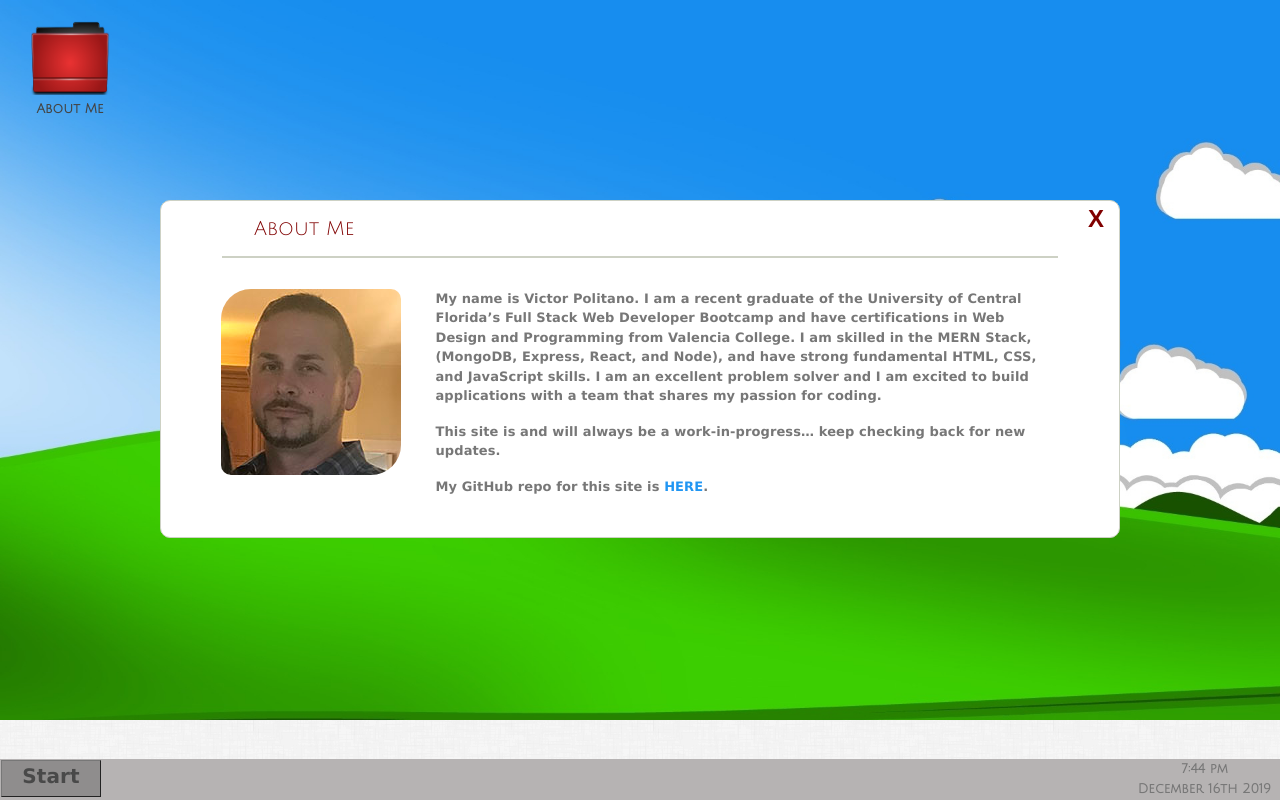
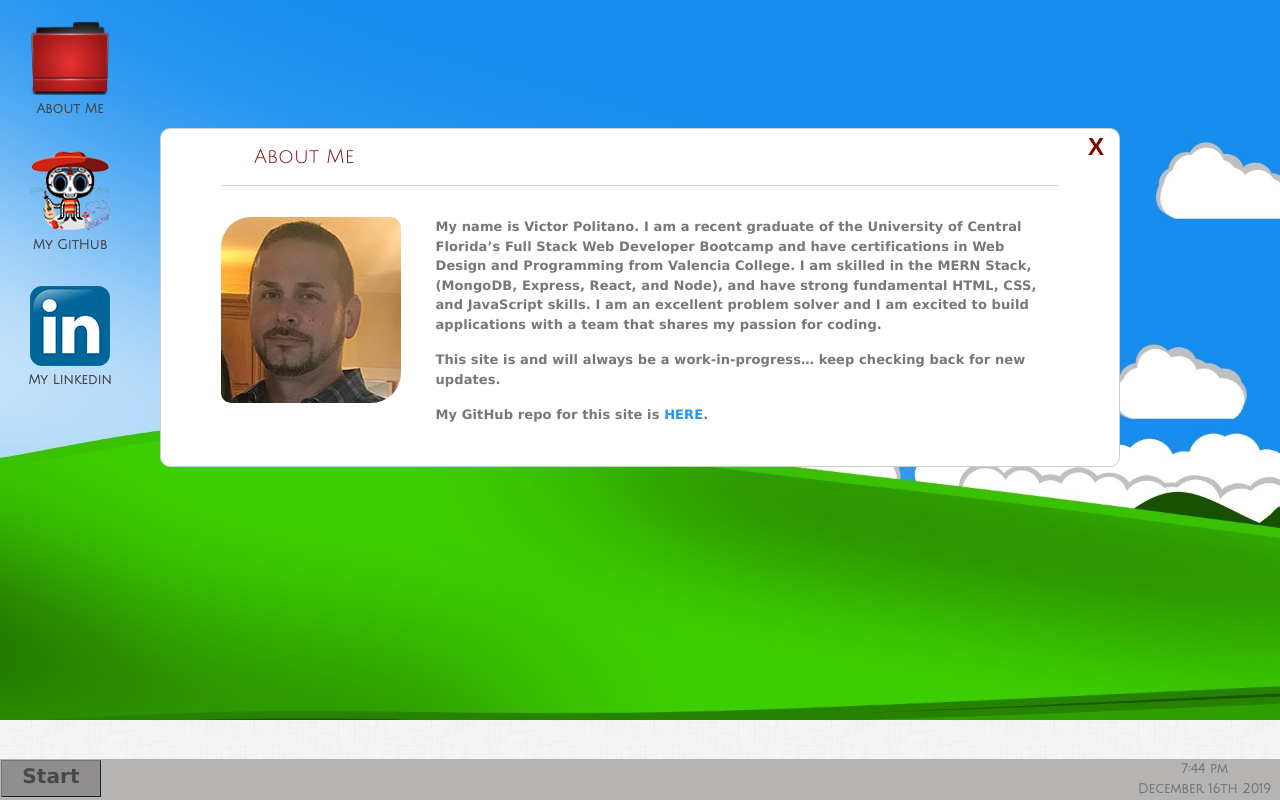
Before and after one commit to viant3/reactportfolio, a React (Create React App) app in the folder client/: page /#/ in a window 1280 px wide. Built offline with nearby package versions, Linux system fonts and the light colour scheme.

Commit message:
added github and linkedin links to virtual desktop

```diff
--- a/client/src/components/About/style.css
+++ b/client/src/components/About/style.css
@@ -5,7 +5,7 @@
   position: absolute;
   margin-left: auto;
   margin-right: auto;
-  margin-top: 5%;
+  margin-top: 10%;
   left: 0;
   right: 0;
   border: .5px;
--- a/client/src/pages/index2.js
+++ b/client/src/pages/index2.js
@@ -8,7 +8,8 @@ import Moment from 'react-moment';
 import About from "../components/About";
 
 import Folder from "./images/folder.png"
-
+import DeadCat from "./images/deadCat.png"
+import Linked from "./images/linked.png"
 
 
 
@@ -86,8 +87,23 @@ class index2 extends Component {
                <figcaption>About Me</figcaption>
                </figure>
                </div>
-                    <div className="hideMenu" onClick={hide}><About /></div>
-
+               <div  className="winCaption">
+               <figure>
+               <a target="_blank" rel="noopener noreferrer" href="https://github.com/viant3">
+               <img src={DeadCat} className="winLinks"/>
+               </a>
+               <figcaption>My GitHub</figcaption>
+               </figure>
+               </div>
+               <div  className="winCaption">
+               <figure>
+               <a target="_blank" rel="noopener noreferrer" href="https://linkedin.com/in/victor-politano-a14b98151">
+               <img src={Linked} className="winLinks"/>
+               </a>
+               <figcaption>My Linkedin</figcaption>
+               </figure>
+               </div>
+                    <div  onClick={hide}><About /></div>
                 </div>
 
                 <div className="winMenu">
--- a/client/src/pages/style2.css
+++ b/client/src/pages/style2.css
@@ -90,10 +90,19 @@
 }
 
 .winCaption {
-    z-index: 2;
+    clear: both;
+    z-index: 0;
     text-align: center;
     float: left;
+    display: inline-flex;
 }
+
+.winCaption a:link { color: #5e5c5c; }
+.winCaption a:visited { color: #5e5c5c; }
+.winCaption a:hover { color: #141414; }
+.winCaption a:active { color: #5e5c5c; }
+
+
 
 .hidden {
 	display: none;
```
Also changed, not shown: client/src/pages/index.js (deleted, +0 -53 lines), client/src/pages/images/deadCat.png (added), client/src/pages/images/linked.png (added).
